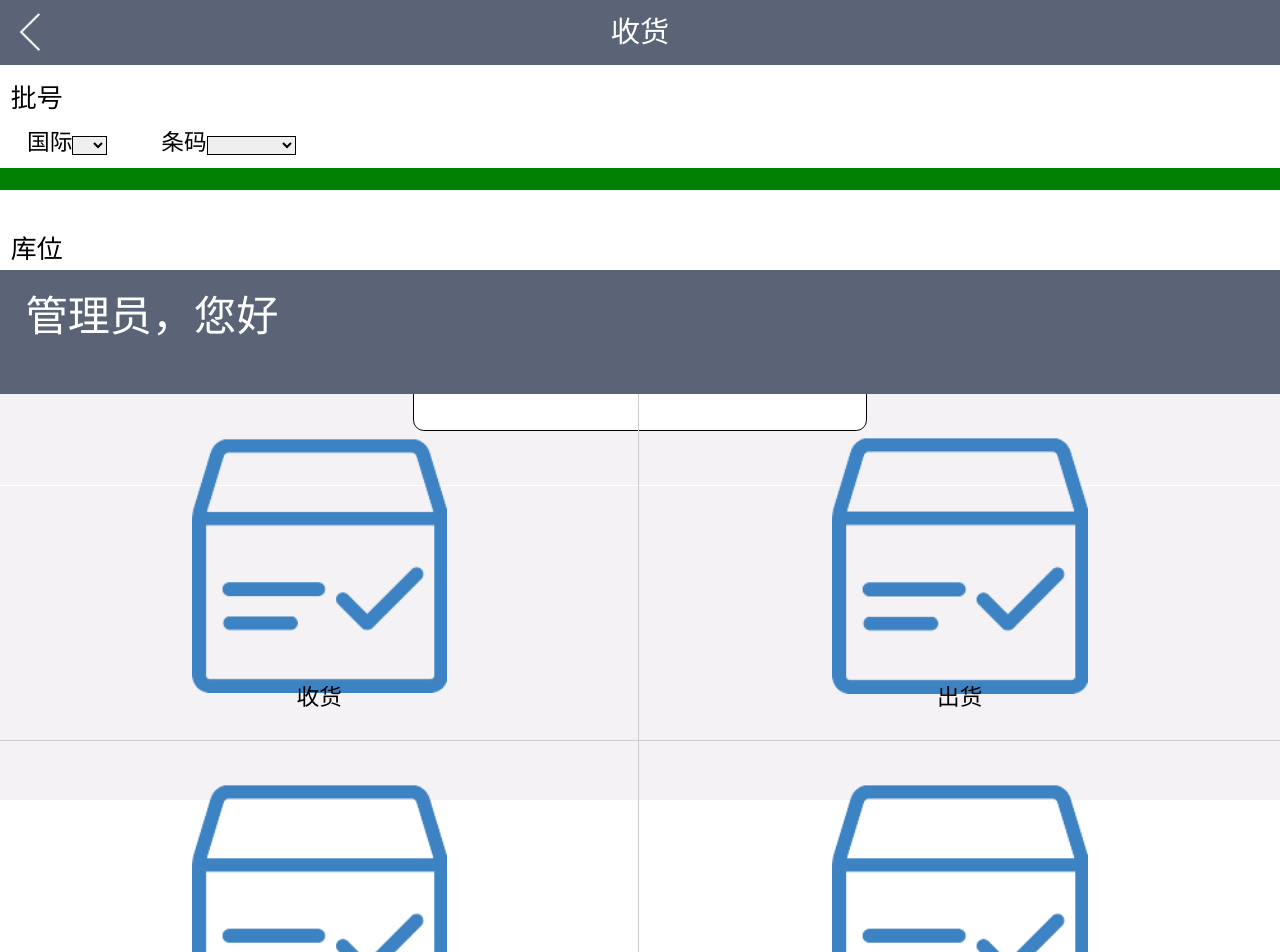
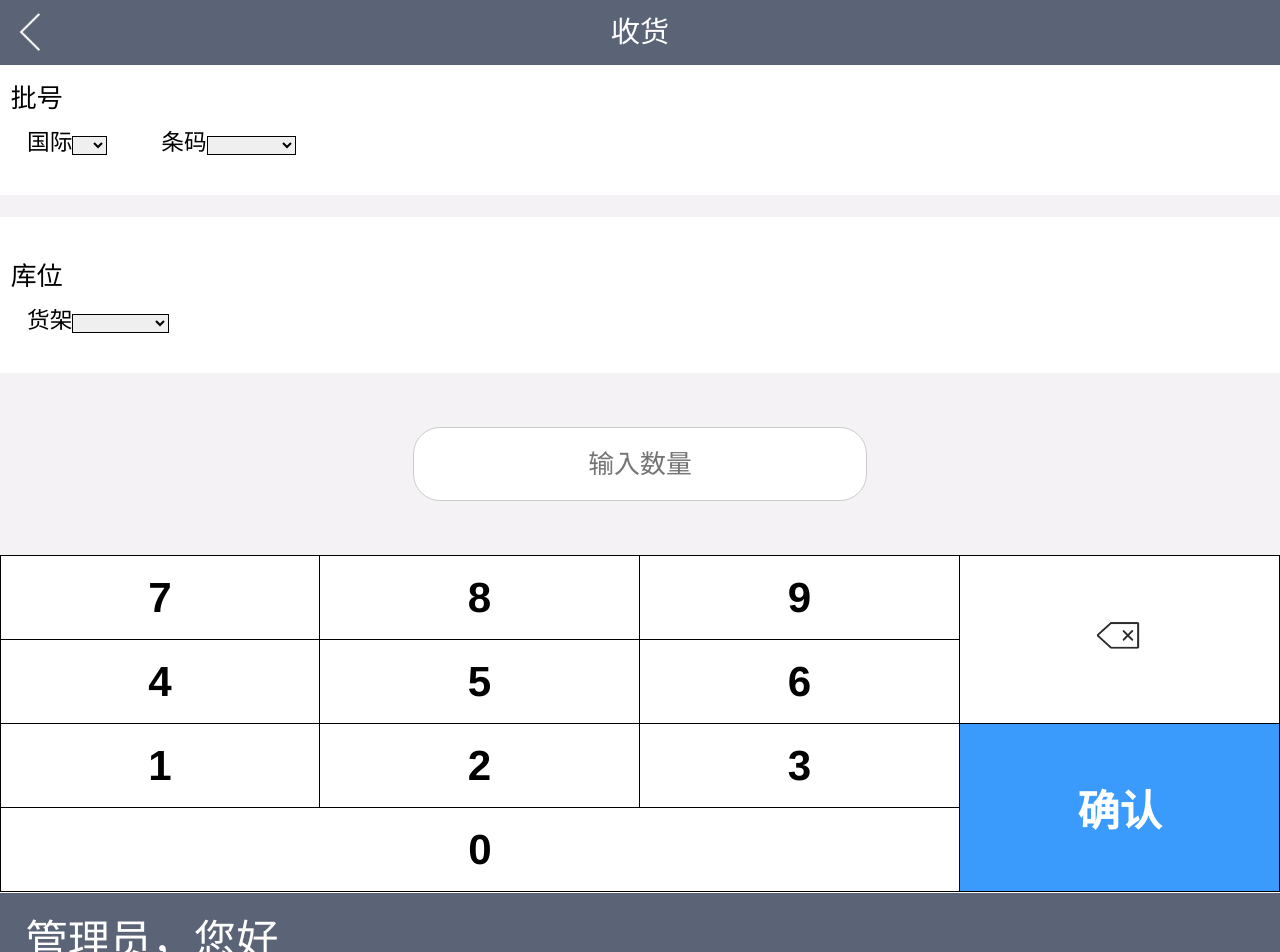
Before and after one commit to xiaogao0804/logistics-vue-webpack, a Vue app: page /#/shouhuo in a window 1280 px wide. Shown: the top 952 px of the page. Built offline with nearby package versions, Linux system fonts and the light colour scheme.

Commit message:
收货页面完完成

```diff
--- a/src/components/chuhuo/chuhuo.vue
+++ b/src/components/chuhuo/chuhuo.vue
@@ -1,24 +1,29 @@
 <template>
-    <div class="shouhuo-wrap">
-
+    <div class="chuhuo-wrap">
+     <PublicHeader v-bind:msg="name"></PublicHeader>
     </div>
 </template>
 
 
 <script>
+    import PublicHeader from '../header/header.vue'
+
     export default {
       name: 'chuhuo',
       data () {
         return {
-          msg: 'Welcome to Your Vue.js App'
+          name:'出货'
         }
+      },
+      components:{
+         PublicHeader
       }
     }
 </script>
 
 
 <style>
-    .shouhuo-wrap{
+    .chuhuo-wrap{
        width:100%;
        height:5rem;
        background-color:green;
--- a/src/components/header/header.vue
+++ b/src/components/header/header.vue
@@ -1,6 +1,6 @@
 <template>
    <div class="publicHeader">
-       <img src="../../assets/back.png"/>
+       <img @click="back" src="../../assets/back.png"/>
        <div class="header-name">{{msg}}</div>
    </div>
 </template>
@@ -13,6 +13,11 @@
          return {
 
          }
+       },
+       methods:{
+           back:()=>{
+             window.location.href = document.referrer;     //返回上一页并刷新
+           }
        }
     }
 </script>
--- a/src/components/shouhuo/shouhuo.vue
+++ b/src/components/shouhuo/shouhuo.vue
@@ -35,8 +35,34 @@
                  </div>
              </div>
              <div class="edit-num">
-                 <input type="text"/>
+                 <input type="text" placeholder="输入数量"  v-model='message'/>
              </div>
+             <table class="jianpan" cellspacing="0" style="position:relative;bottom:0">
+                 <tr>
+                    <td v-on:click="number(7)">7</td>
+                    <td v-on:click="number(8)">8</td>
+                    <td v-on:click="number(9)">9</td>
+                    <td rowspan='2' v-on:click='del'>
+                       <img src="../../assets/delete.png"/>
+                    </td>
+                 </tr>
+                 <tr>
+                    <td v-on:click="number(4)">4</td>
+                    <td v-on:click="number(5)">5</td>
+                    <td v-on:click="number(6)">6</td>
+                 </tr>
+                 <tr>
+                    <td v-on:click="number(1)">1</td>
+                    <td v-on:click="number(2)">2</td>
+                    <td v-on:click="number(3)">3</td>
+                    <td rowspan='2' style="background-color:rgb(59,155,252);color:#fff;">
+                      确认
+                    </td>
+                 </tr>
+                  <tr>
+                    <td colspan='3' v-on:click="number(0)">0</td>
+                 </tr>
+             </table>
           </div>
     </div>
 </template>
@@ -45,15 +71,33 @@
 <script type="text/ecmascript-6">
     import PublicHeader from '../header/header.vue'
 
+    //console.log(this)
+
     export default {
       name: 'shouhuo',
       data () {
         return {
-          name:"收货"
+          name:"收货",
+          message:'',
         }
       },
       components:{
          PublicHeader
+      },
+      methods:{
+         number:function(num){
+            console.log(num);
+            this.$data.message+=num;
+         },
+         del:function(){
+           //console.log(this.$data.message);
+           let tdNum=this.$data.message;
+           //console.log(tdNum.length);
+            let numLen=tdNum.length;
+           let iptNum=tdNum.slice(0,numLen-1);
+           //console.log(iptNum)
+           this.$data.message=iptNum;
+         },
       }
     }
 </script>
@@ -72,7 +116,7 @@
     .shouhuo-info .pihao{
        width:100%;
        background-color:#fff;
-       padding:0.2rem 0 0.5rem 0;
+       padding:0.2rem 0 1rem 0;
     }
     .pihao form select{
        border:1px solid #000;
@@ -92,7 +136,7 @@
     .shouhuo-info .kuwei{
        width:100%;
        background-color:#fff;
-       padding:0.2rem 0 0.5rem 0;
+       padding:0.2rem 0 1rem 0;
        margin-top:0.4rem;
     }
     .kuwei form select{
@@ -109,12 +153,36 @@
     }
     .edit-num input{
        width:35%;
-       height:1rem;
+       height:1.3rem;
        display:block;
-       border-radius:0.2rem;
+       border-radius:0.5rem;
        margin:1rem auto;
-       border:1px solid #000;
+       border:1px solid #ccc;
        font-size:0.48rem;
        text-align:center;
     }
+    .jianpan{
+       width:100%;
+       background-color:#fff;
+    }
+    .jianpan td{
+       width:25%;
+       height:1.5rem;
+       font-size:0.78rem;
+       font-weight:bold;
+       border:1px solid #000;
+       border-left:0;
+       border-top:0;
+       text-align:center;
+       cursor:pointer;
+    }
+    .jianpan td img{
+       width:1rem;
+    }
+    .jianpan td:nth-child(1){
+        border-left:1px solid #000;
+    }
+    .jianpan tr:nth-child(1) td{
+        border-top:1px solid #000;
+    }
 </style>
```
